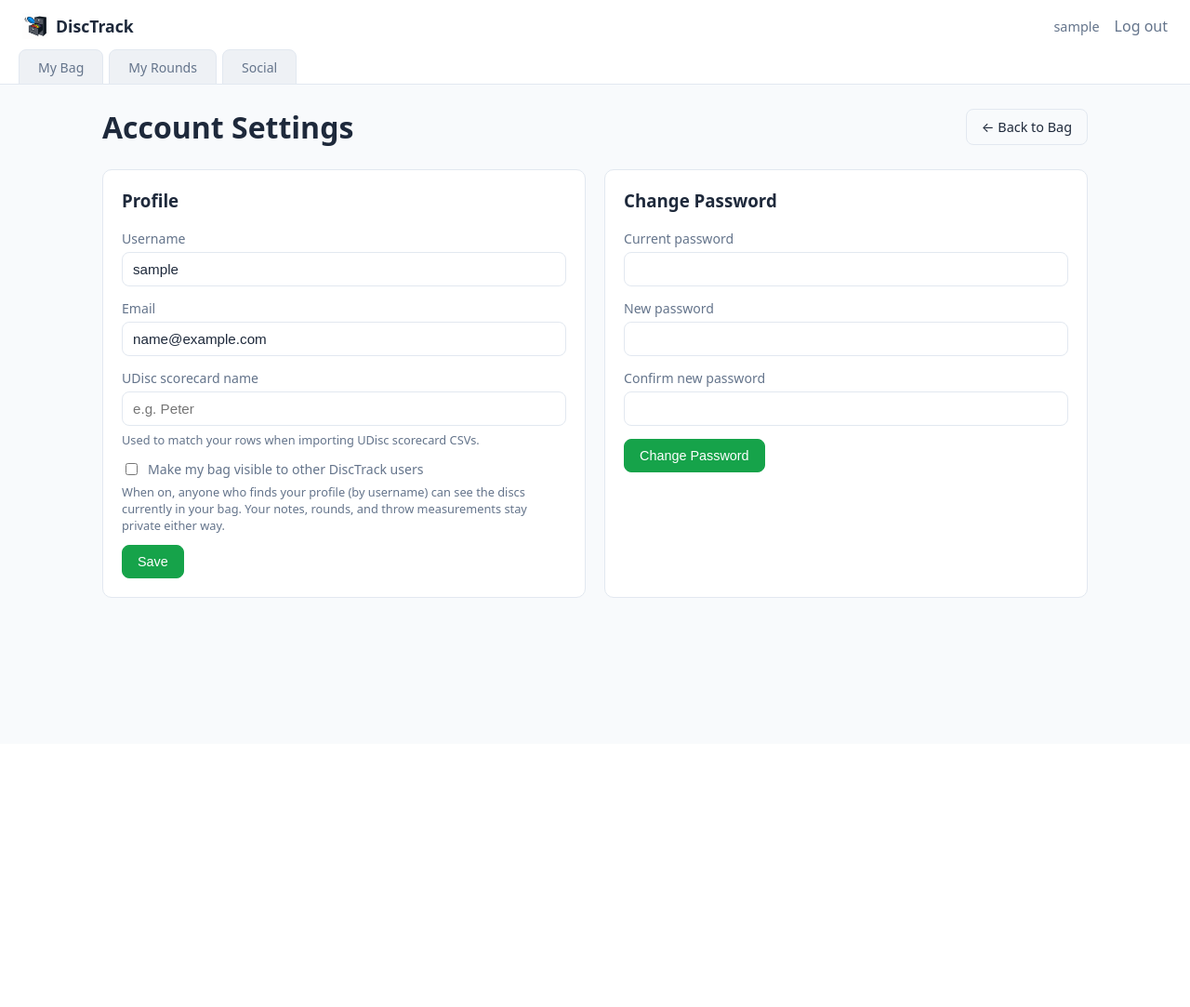
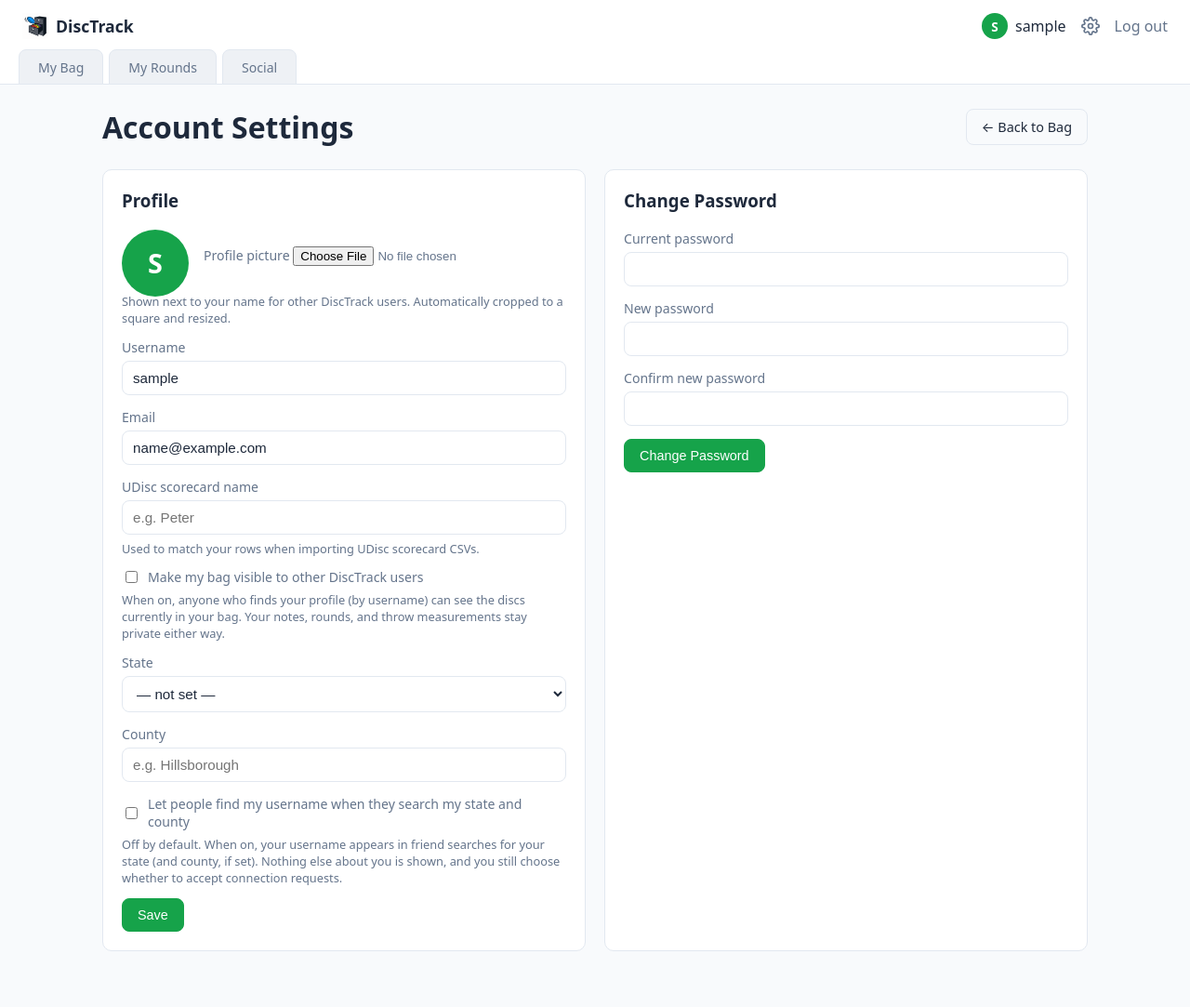
Before and after one commit to TomatoHeadDB/discgolf-tracker, a Flask app: page /account in a window 1280 px wide. Shown: the whole page at 93% size. Before the commit the page ends 643 px from the top, so only its background shows below. Run offline with Flask 3, Linux system fonts and the light colour scheme; the visitor is signed in with stand-in values (Sample User, id 1).

Commit message:
Add profile pictures, account cog, region search

```diff
--- a/app.py
+++ b/app.py
@@ -28,6 +28,7 @@ from flask_limiter.util import get_remote_address
 from dotenv import load_dotenv
 from werkzeug.utils import secure_filename
 from werkzeug.middleware.proxy_fix import ProxyFix
+from PIL import Image, ImageOps
 
 from models import db, User, Disc, Round, RoundPlayerScore, ThrowMeasurement, Connection
 
@@ -36,6 +37,30 @@ load_dotenv()
 CATEGORIES = ["Putter", "Midrange", "Fairway Driver", "Distance Driver"]
 ALLOWED_PHOTO_EXTENSIONS = {"png", "jpg", "jpeg", "webp"}
 MAX_PHOTO_BYTES = 8 * 1024 * 1024  # 8 MB
+AVATAR_SIZE = 256  # px, square
+
+US_STATES = {
+    "AL": "Alabama", "AK": "Alaska", "AZ": "Arizona", "AR": "Arkansas",
+    "CA": "California", "CO": "Colorado", "CT": "Connecticut", "DE": "Delaware",
+    "DC": "District of Columbia", "FL": "Florida", "GA": "Georgia", "HI": "Hawaii",
+    "ID": "Idaho", "IL": "Illinois", "IN": "Indiana", "IA": "Iowa", "KS": "Kansas",
+    "KY": "Kentucky", "LA": "Louisiana", "ME": "Maine", "MD": "Maryland",
+    "MA": "Massachusetts", "MI": "Michigan", "MN": "Minnesota", "MS": "Mississippi",
+    "MO": "Missouri", "MT": "Montana", "NE": "Nebraska", "NV": "Nevada",
+    "NH": "New Hampshire", "NJ": "New Jersey", "NM": "New Mexico", "NY": "New York",
+    "NC": "North Carolina", "ND": "North Dakota", "OH": "Ohio", "OK": "Oklahoma",
+    "OR": "Oregon", "PA": "Pennsylvania", "RI": "Rhode Island", "SC": "South Carolina",
+    "SD": "South Dakota", "TN": "Tennessee", "TX": "Texas", "UT": "Utah",
+    "VT": "Vermont", "VA": "Virginia", "WA": "Washington", "WV": "West Virginia",
+    "WI": "Wisconsin", "WY": "Wyoming",
+}
+
+
+def normalize_county(raw):
+    """Trim and drop a trailing 'County' so 'Hillsborough County' and
+    'hillsborough' match each other. Returns None if empty."""
+    raw = re.sub(r"\s+county$", "", (raw or "").strip(), flags=re.I).strip()
+    return raw[:120] or None
 
 
 def create_app():
@@ -77,6 +102,10 @@ def create_app():
     @login_manager.user_loader
     def load_user(user_id):
         return db.session.get(User, int(user_id))
+
+    @app.context_processor
+    def inject_globals():
+        return {"US_STATES": US_STATES}
 
     with app.app_context():
         os.makedirs(os.path.join(basedir, "instance"), exist_ok=True)
@@ -153,6 +182,25 @@ def create_app():
                     request.form.get("udisc_display_name", "").strip() or None
                 )
                 current_user.bag_public = request.form.get("bag_public") == "on"
+
+                state = request.form.get("state", "").strip().upper()
+                current_user.state = state if state in US_STATES else None
+                current_user.county = (
+                    normalize_county(request.form.get("county"))
+                    if current_user.state
+                    else None
+                )
+                # Can't advertise a region you haven't set.
+                current_user.advertise_region = (
+                    request.form.get("advertise_region") == "on"
+                    and current_user.state is not None
+                )
+
+                if request.form.get("remove_profile_photo") == "on":
+                    _delete_photo_file(current_user.profile_photo)
+                    current_user.profile_photo = None
+                _handle_avatar_upload(current_user)
+
                 db.session.commit()
                 flash("Settings updated.", "success")
 
@@ -175,6 +223,18 @@ def create_app():
             return redirect(url_for("account"))
 
         return render_template("account.html")
+
+    @app.route("/avatar/<int:user_id>")
+    @login_required
+    def avatar(user_id):
+        user = db.session.get(User, user_id)
+        if user is None or not user.profile_photo:
+            abort(404)
+        # Filenames are random per upload and templates add ?v=<filename>,
+        # so it's safe to let browsers cache these for a long time.
+        return send_from_directory(
+            app.config["UPLOAD_FOLDER"], user.profile_photo, max_age=60 * 60 * 24 * 30
+        )
 
     # ---------- Pages ----------
 
@@ -471,13 +531,27 @@ def create_app():
     @login_required
     def social():
         q = request.args.get("q", "").strip()
+        region_state = request.args.get("state", "").strip().upper()
+        if region_state not in US_STATES:
+            region_state = ""
+        region_county = normalize_county(request.args.get("county")) if region_state else None
+
         search_results = []
-        if q:
-            search_results = (
-                User.query.filter(User.username.ilike(f"%{q}%"), User.id != current_user.id)
-                .limit(20)
-                .all()
-            )
+        searched = bool(q or region_state)
+        if searched:
+            query = User.query.filter(User.id != current_user.id)
+            if q:
+                query = query.filter(User.username.ilike(f"%{q}%"))
+            if region_state:
+                # Region searches only ever return people who opted in.
+                query = query.filter(
+                    User.advertise_region.is_(True), User.state == region_state
+                )
+                if region_county:
+                    query = query.filter(
+                        db.func.lower(User.county) == region_county.lower()
+                    )
+            search_results = query.order_by(User.username).limit(50).all()
 
         pending_incoming = Connection.query.filter_by(
             recipient_id=current_user.id, status="pending"
@@ -522,6 +596,9 @@ def create_app():
         return render_template(
             "social.html",
             search_query=q,
+            search_state=region_state,
+            search_county=region_county or "",
+            searched=searched,
             search_results=search_results,
             pending_incoming=pending_incoming,
             pending_outgoing=pending_outgoing,
@@ -832,6 +909,33 @@ def create_app():
         _delete_photo_file(disc.photo_filename)
         disc.photo_filename = new_filename
 
+    def _handle_avatar_upload(user):
+        """Resize an uploaded profile picture to a small square JPEG.
+        Re-encoding through Pillow also strips EXIF metadata (phone photos
+        often embed GPS coordinates), which matters since avatars are
+        visible to other users."""
+        file = request.files.get("profile_photo")
+        if not file or not file.filename:
+            return
+        if not _allowed_photo(file.filename):
+            flash("Profile picture not saved: use a JPG, PNG, or WEBP image.", "error")
+            return
+        try:
+            img = Image.open(file.stream)
+            img = ImageOps.exif_transpose(img)  # respect phone rotation
+            img = ImageOps.fit(img.convert("RGB"), (AVATAR_SIZE, AVATAR_SIZE))
+        except Exception:
+            flash("Profile picture not saved: that file couldn't be read as an image.", "error")
+            return
+        new_filename = f"avatar_{uuid.uuid4().hex}.jpg"
+        img.save(
+            os.path.join(app.config["UPLOAD_FOLDER"], new_filename),
+            "JPEG",
+            quality=88,
+        )
+        _delete_photo_file(user.profile_photo)
+        user.profile_photo = new_filename
+
     def _disc_from_form(disc: Disc) -> Disc:
         def f(field, default=0.0):
             try:
--- a/requirements.txt
+++ b/requirements.txt
@@ -5,3 +5,4 @@ Flask-Limiter==3.8.0
 Werkzeug==3.0.3
 gunicorn==22.0.0
 python-dotenv==1.0.1
+Pillow==11.0.0
--- a/static/css/style.css
+++ b/static/css/style.css
@@ -740,3 +740,26 @@ th.sortable-col.sort-desc::after { content: '↓'; opacity: 1; }
 
 .nav-user-link { color: var(--text-muted); text-decoration: none; font-size: 0.9rem; }
 .nav-user-link:hover { color: var(--text); text-decoration: underline; }
+
+/* ---------- Avatars + nav account controls ---------- */
+.avatar { border-radius: 50%; object-fit: cover; flex-shrink: 0; vertical-align: middle; }
+.avatar-sm { width: 28px; height: 28px; }
+.avatar-lg { width: 72px; height: 72px; }
+.avatar-initial {
+  display: inline-flex;
+  align-items: center;
+  justify-content: center;
+  background: var(--primary);
+  color: #fff;
+  font-weight: 600;
+}
+.avatar-sm.avatar-initial { font-size: 0.85rem; }
+.avatar-lg.avatar-initial { font-size: 1.8rem; }
+.nav-user { display: flex; align-items: center; gap: 8px; color: var(--text); font-weight: 500; }
+.nav-cog { display: inline-flex; align-items: center; color: var(--text-muted); }
+.nav-cog:hover, .nav-cog-active { color: var(--text); }
+.avatar-edit { display: flex; align-items: center; gap: 16px; margin-bottom: 4px; }
+.profile-heading { display: flex; align-items: center; gap: 14px; }
+.search-form { display: flex; flex-wrap: wrap; gap: 8px; }
+.search-form input[type="text"], .search-form select { flex: 1 1 150px; }
+.user-result-list li, .connection-list li { display: flex; align-items: center; gap: 8px; }
--- /dev/null
+++ b/templates/_macros.html
@@ -0,0 +1,9 @@
+{# Small round profile picture, or a letter placeholder if none is set.
+   size: "sm" (nav/lists) or "lg" (profile pages, settings) #}
+{% macro avatar(user, size="sm") -%}
+{% if user.profile_photo -%}
+<img class="avatar avatar-{{ size }}" src="{{ url_for('avatar', user_id=user.id) }}?v={{ user.profile_photo }}" alt="">
+{%- else -%}
+<span class="avatar avatar-{{ size }} avatar-initial" aria-hidden="true">{{ user.username[0]|upper }}</span>
+{%- endif %}
+{%- endmacro %}
--- a/templates/account.html
+++ b/templates/account.html
@@ -1,4 +1,5 @@
 {% extends "base.html" %}
+{% from "_macros.html" import avatar %}
 {% block title %}Account Settings — DiscTrack{% endblock %}
 {% block content %}
 <div class="page-header">
@@ -9,8 +10,23 @@
 <div class="account-layout">
   <div class="account-card">
     <h3>Profile</h3>
-    <form method="POST">
+    <form method="POST" enctype="multipart/form-data">
       <input type="hidden" name="action" value="update_profile">
+      <div class="avatar-edit">
+        {{ avatar(current_user, "lg") }}
+        <div>
+          <label>Profile picture
+            <input type="file" name="profile_photo" accept="image/png,image/jpeg,image/webp">
+          </label>
+          {% if current_user.profile_photo %}
+          <label class="checkbox-label">
+            <input type="checkbox" name="remove_profile_photo"> Remove current picture
+          </label>
+          {% endif %}
+        </div>
+      </div>
+      <p class="hint">Shown next to your name for other DiscTrack users. Automatically cropped to a square and resized.</p>
+
       <label>Username
         <input type="text" value="{{ current_user.username }}" disabled>
       </label>
@@ -27,6 +43,23 @@
         Make my bag visible to other DiscTrack users
       </label>
       <p class="hint">When on, anyone who finds your profile (by username) can see the discs currently in your bag. Your notes, rounds, and throw measurements stay private either way.</p>
+
+      <label>State
+        <select name="state">
+          <option value="">— not set —</option>
+          {% for code, name in US_STATES.items() %}
+          <option value="{{ code }}" {% if current_user.state == code %}selected{% endif %}>{{ name }}</option>
+          {% endfor %}
+        </select>
+      </label>
+      <label>County
+        <input type="text" name="county" value="{{ current_user.county or '' }}" placeholder="e.g. Hillsborough">
+      </label>
+      <label class="checkbox-label">
+        <input type="checkbox" name="advertise_region" {% if current_user.advertise_region %}checked{% endif %}>
+        Let people find my username when they search my state and county
+      </label>
+      <p class="hint">Off by default. When on, your username appears in friend searches for your state (and county, if set). Nothing else about you is shown, and you still choose whether to accept connection requests.</p>
 
       <button type="submit" class="btn btn-primary">Save</button>
     </form>
--- a/templates/base.html
+++ b/templates/base.html
@@ -1,3 +1,4 @@
+{% from "_macros.html" import avatar %}
 <!DOCTYPE html>
 <html lang="en">
 <head>
@@ -15,7 +16,13 @@
         DiscTrack
       </a>
       <div class="nav-account">
-        <a href="{{ url_for('account') }}" class="nav-user-link">{{ current_user.username }}</a>
+        <span class="nav-user">
+          {{ avatar(current_user, "sm") }}
+          <span class="nav-username">{{ current_user.username }}</span>
+        </span>
+        <a href="{{ url_for('account') }}" class="nav-cog {{ 'nav-cog-active' if request.endpoint == 'account' else '' }}" title="Account settings" aria-label="Account settings">
+          <svg viewBox="0 0 24 24" width="20" height="20" fill="none" stroke="currentColor" stroke-width="2" stroke-linecap="round" stroke-linejoin="round" aria-hidden="true"><circle cx="12" cy="12" r="3"/><path d="M19.4 15a1.65 1.65 0 0 0 .33 1.82l.06.06a2 2 0 1 1-2.83 2.83l-.06-.06a1.65 1.65 0 0 0-1.82-.33 1.65 1.65 0 0 0-1 1.51V21a2 2 0 1 1-4 0v-.09a1.65 1.65 0 0 0-1-1.51 1.65 1.65 0 0 0-1.82.33l-.06.06a2 2 0 1 1-2.83-2.83l.06-.06a1.65 1.65 0 0 0 .33-1.82 1.65 1.65 0 0 0-1.51-1H3a2 2 0 1 1 0-4h.09a1.65 1.65 0 0 0 1.51-1 1.65 1.65 0 0 0-.33-1.82l-.06-.06a2 2 0 1 1 2.83-2.83l.06.06a1.65 1.65 0 0 0 1.82.33h.01a1.65 1.65 0 0 0 1-1.51V3a2 2 0 1 1 4 0v.09a1.65 1.65 0 0 0 1 1.51h.01a1.65 1.65 0 0 0 1.82-.33l.06-.06a2 2 0 1 1 2.83 2.83l-.06.06a1.65 1.65 0 0 0-.33 1.82v.01a1.65 1.65 0 0 0 1.51 1H21a2 2 0 1 1 0 4h-.09a1.65 1.65 0 0 0-1.51 1z"/></svg>
+        </a>
         <a href="{{ url_for('logout') }}">Log out</a>
       </div>
     </div>
--- a/templates/public_profile.html
+++ b/templates/public_profile.html
@@ -1,8 +1,9 @@
 {% extends "base.html" %}
+{% from "_macros.html" import avatar %}
 {% block title %}{{ profile_user.username }} — DiscTrack{% endblock %}
 {% block content %}
 <div class="page-header">
-  <h1>{{ profile_user.username }}</h1>
+  <h1 class="profile-heading">{{ avatar(profile_user, "lg") }} {{ profile_user.username }}</h1>
   <a href="{{ url_for('social') }}" class="btn btn-ghost">← Back to Social</a>
 </div>
 
```
Also changed, not shown: models.py (+7 -0 lines), templates/social.html (+19 -6 lines).
